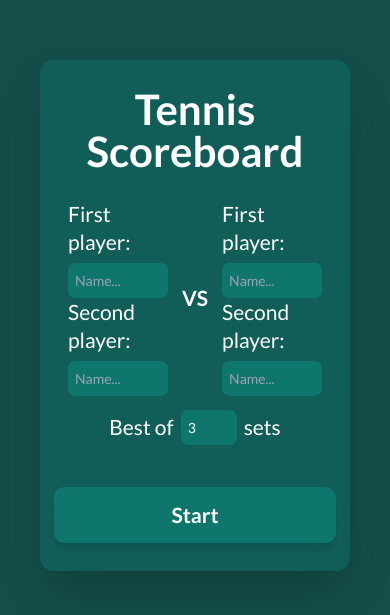
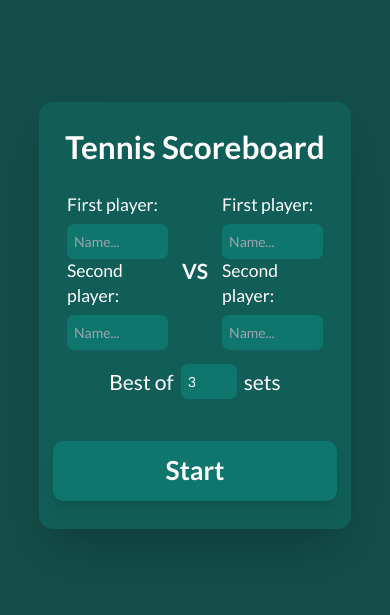
Before and after one commit to Shysh-Oleksandr/tennis-scoreboard, a React (Create React App) app: page / in a window 390 px wide. Shown: the part 107-722 px from the top of the page. Built offline with nearby package versions, Linux system fonts and the light colour scheme.

Commit message:
Made better adaptive styles for welcome component.

```diff
--- a/src/components/PlayerInfo.tsx
+++ b/src/components/PlayerInfo.tsx
@@ -15,7 +15,7 @@ const PlayerInfo = ({
     <div className="px-4 w-full">
       <label
         htmlFor={`player${nameOneId}-name`}
-        className="mb-2 text-2xl flex items-center"
+        className="mb-2 sm:text-2xl text-xl flex items-center"
       >
         First player:
       </label>
@@ -29,7 +29,7 @@ const PlayerInfo = ({
       <div className="players__time-container">
         <label
           htmlFor={`player${nameTwoId}-name`}
-          className="mb-2 text-2xl flex items-center"
+          className="mb-2 sm:text-2xl text-xl flex items-center"
         >
           Second player:
         </label>
--- a/src/components/Welcome.tsx
+++ b/src/components/Welcome.tsx
@@ -52,8 +52,10 @@ const Welcome = () => {
     dispatch(setSetsNumber(setsNumber));
   }
   return (
-    <div className="flex items-center flex-col justify-center text-white sm:py-12 py-8 sm:px-8 px-4 sm:m-8 m-2 w-[40vw] sm:min-w-[400px] min-w-[310px] bg-teal-800 rounded-2xl shadow-2xl">
-      <h1 className="text-5xl font-bold mb-8 text-center">Tennis Scoreboard</h1>
+    <div className="flex items-center flex-col justify-center text-white sm:py-12 py-8 sm:px-8 px-4 sm:m-8 m-2 lg:w-[40vw] md:w-[50vw] sm:w-[60vw] w-[80vw]  sm:min-w-[400px] min-w-[310px] bg-teal-800 rounded-2xl shadow-2xl">
+      <h1 className="md:text-5xl text-4xl  font-bold mb-8 text-center">
+        Tennis Scoreboard
+      </h1>
       <form className="scoreboard-form" onSubmit={(e) => handleSubmit(e)}>
         <div>
           <div className="flex items-center justify-between">
@@ -93,7 +95,7 @@ const Welcome = () => {
         </div>
         <button
           type="submit"
-          className="py-4 px-8 w-full bg-teal-700 transition-colors hover:bg-teal-600 shadow-lg text-2xl rounded-xl mt-12 font-bold"
+          className="py-4 px-8 w-full bg-teal-700 transition-colors hover:bg-teal-600 shadow-lg md:text-4xl text-3xl rounded-xl mt-12 font-bold"
         >
           Start
         </button>
```
